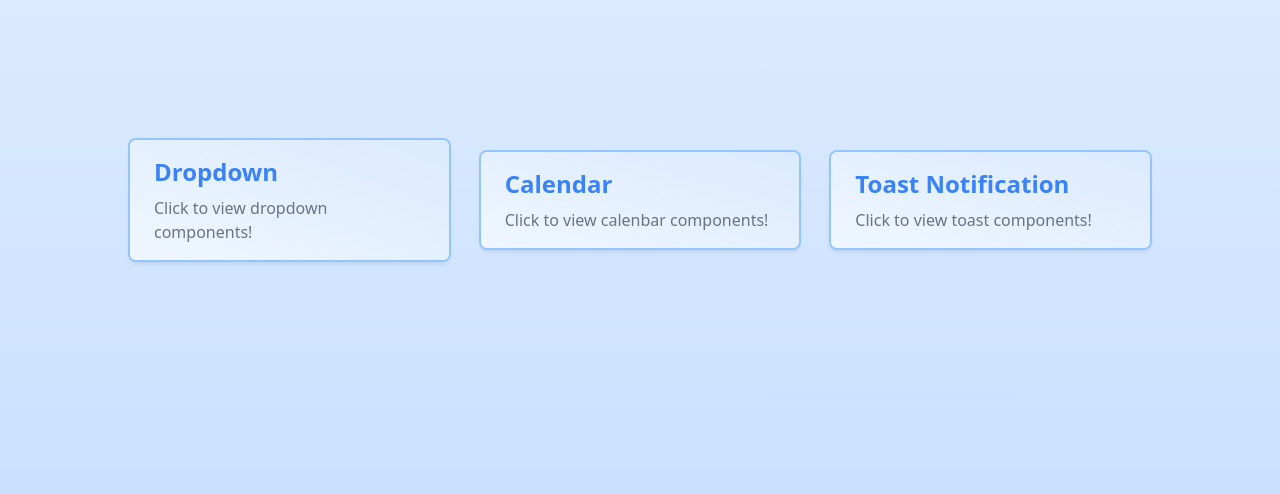
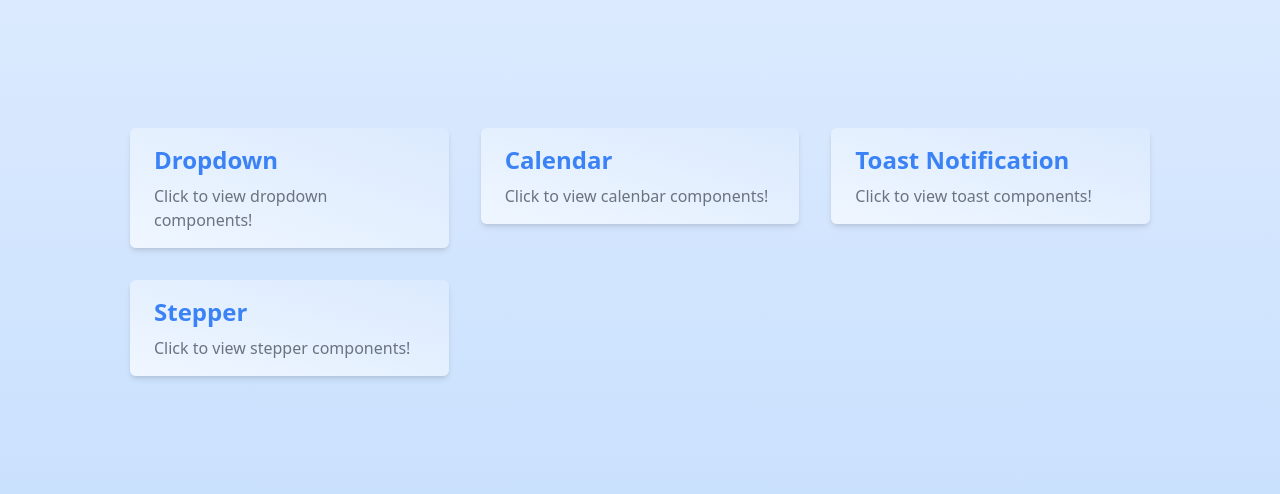
Before and after one commit to gamitej/react-components, a React app: page / in a window 1280 px wide. Shown: the top 494 px of the page. Built offline with nearby package versions, Linux system fonts and the light colour scheme; the HTML template or start-up script is replaced by a standard one.

Commit message:
feat : stepper component created

```diff
--- /dev/null
+++ b/src/components/Stepper/index.tsx
@@ -0,0 +1,5 @@
+const Stepper = () => {
+  return <div>Stepper</div>;
+};
+
+export default Stepper;
--- a/src/pages/Home/data.ts
+++ b/src/pages/Home/data.ts
@@ -20,4 +20,9 @@ export const pagesData: PagesDataType[] = [
     url: "/toast",
     description: "Click to view toast components",
   },
+  {
+    title: "Stepper",
+    url: "/stepper",
+    description: "Click to view stepper components",
+  },
 ];
--- a/src/pages/Home/index.tsx
+++ b/src/pages/Home/index.tsx
@@ -7,10 +7,11 @@ const Home = () => {
    */
   return (
     <div className="w-full h-screen bg-gradient-to-b from-blue-100 to-blue-200 flex justify-center">
-      <div className="w-[1020px] h-[50vh] grid grid-cols-12 gap-8 justify-center items-center">
+      <div className="w-[1020px] mt-32">
+        <div className="grid grid-cols-12 gap-8">
           {pagesData.map(({ description, title, url }) => (
             <Link key={url} to={url} className="col-span-4">
-            <div className="bg-gradient-to-tr from-blue-50 to-blue-100 px-6 py-4 shadow-md flex flex-col gap-2 rounded-md cursor-pointer ring-2 ring-blue-300 duration-200 ease-in-out">
+              <div className="bg-gradient-to-tr from-blue-50 to-blue-100 px-6 py-4 shadow-md flex flex-col gap-2 rounded-md cursor-pointer ring-0 duration-200 ease-in-out hover:shadow-orange-300">
                 <h3 className="text-2xl font-[550] text-blue-500 capitalize">
                   {title}
                 </h3>
@@ -20,6 +21,7 @@ const Home = () => {
           ))}
         </div>
       </div>
+    </div>
   );
 };
 
--- /dev/null
+++ b/src/pages/Stepper/index.tsx
@@ -0,0 +1,11 @@
+import Stepper from "@/components/Stepper";
+
+const StepperPage = () => {
+  return (
+    <div>
+      <Stepper />
+    </div>
+  );
+};
+
+export default StepperPage;
--- a/src/routes/Routes.tsx
+++ b/src/routes/Routes.tsx
@@ -6,9 +6,10 @@ import { DatePickerProvider } from "@/components/Calendar/BasicDatePicker/contex
 
 // pages
 const Home = lazy(() => import("@/pages/Home"));
+const Toast = lazy(() => import("@/pages/Toast"));
+const Stepper = lazy(() => import("@/pages/Stepper"));
 const Dropdown = lazy(() => import("@/pages/Dropdown"));
 const DatePicker = lazy(() => import("@/pages/DatePicker"));
-const Toast = lazy(() => import("@/pages/Toast"));
 
 const Router = () => {
   const routes = useRoutes([
@@ -36,6 +37,10 @@ const Router = () => {
         </ToastContainerProvider>
       ),
     },
+    {
+      path: "stepper",
+      element: <Stepper />,
+    },
   ]);
 
   return <Suspense fallback={<div>Loading...</div>}>{routes}</Suspense>;
```
Lines whose indentation alone changed are shown as unchanged.
